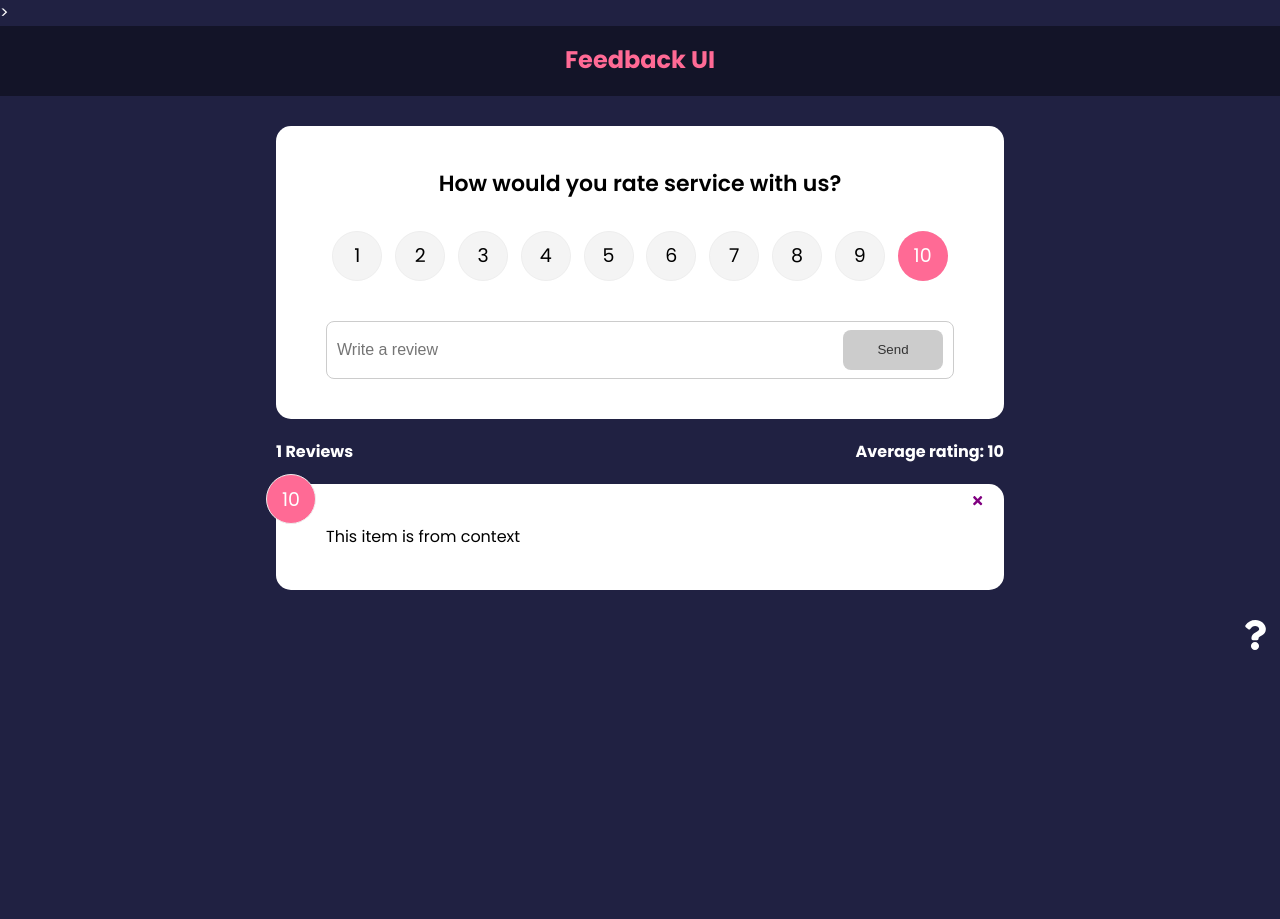
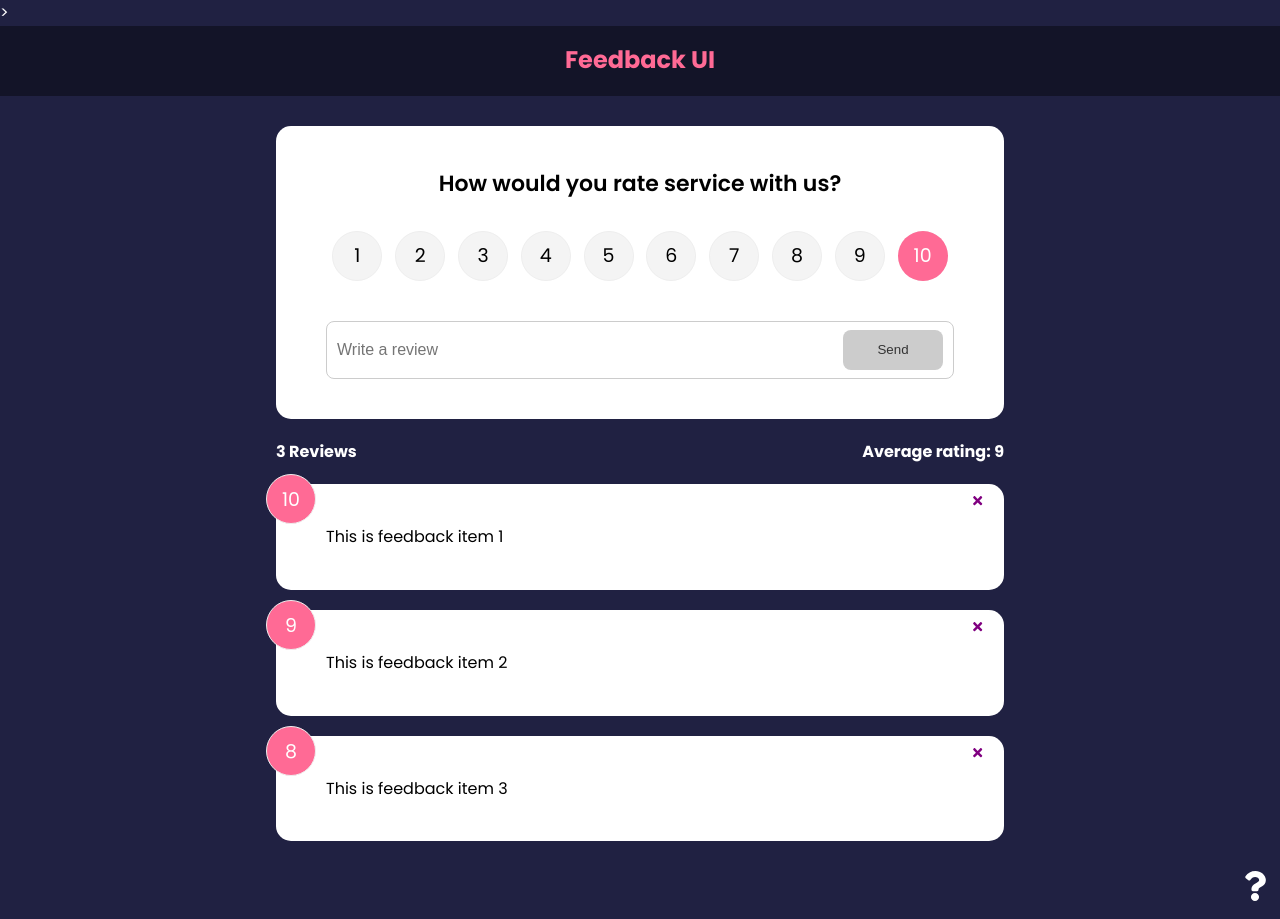
Before and after one commit to ol3gatron/Feedback-App, a React (Create React App) app: page / in a window 1280 px wide. Before the commit the page ends 800 px from the top, so only its background shows below. Built offline with nearby package versions, Linux system fonts and the light colour scheme.

Commit message:
moved addFeedback and deleteFeedback functions to FeedbackContext

```diff
--- a/src/App.js
+++ b/src/App.js
@@ -1,29 +1,13 @@
-import {v4 as uuidv4} from "uuid"
-import {useState} from "react"
 import { BrowserRouter as Router, Route, Routes} from "react-router-dom"
 import Header from "./components/Header"
 import FeedbackList from "./components/FeedbackList"
 import FeedbackStats from "./components/FeedbackStats"
-import FeedbackData from "./data/FeedbackData"
 import FeedbackForm from "./components/FeedbackForm"
 import AboutPage from "./pages/AboutPage"
 import AboutIconLink from "./components/AboutIconLink"
 import { FeedbackProvider } from "./context/FeedbackContext"
 
 function App() {
-  const [feedback, setFeedback] = useState(FeedbackData)
-
-  const addFeedback = (newFeedback) => {
-    newFeedback.id = uuidv4()
-    setFeedback([newFeedback, ...feedback])
-  }
-
-  const deleteFeedback = (id) => {
-    if (window.confirm("Are you sure you want to delete?")) {
-      setFeedback(feedback.filter((item) => item.id !== id))
-    }
-  }
-
   return (
     <FeedbackProvider>>
       <Router>
@@ -32,9 +16,9 @@ function App() {
           <Routes>
             <Route exact path="/" element={
               <>
-                <FeedbackForm  handleAdd={addFeedback}/>
-                <FeedbackStats feedback={feedback} />
-                <FeedbackList  handleDelete={deleteFeedback}/>
+                <FeedbackForm />
+                <FeedbackStats />
+                <FeedbackList />
               </>
             }>
             </Route>
--- a/src/components/FeedbackForm.jsx
+++ b/src/components/FeedbackForm.jsx
@@ -1,13 +1,16 @@
-import { useState } from "react"
+import { useState, useContext } from "react"
 import Card from "./shared/Card"
 import Button from "./shared/Button"
 import RatingSelect from "./RatingSelect"
+import FeedbackContext from "../context/FeedbackContext"
 
-function FeedbackForm({handleAdd}) {
+function FeedbackForm() {
   const [text, setText] = useState("")
   const [rating, setRating] = useState(10)
   const [btnDisabled, setBtnDisabled] = useState(true)
   const [message, setMessage] = useState("")
+
+  const {addFeedback} = useContext(FeedbackContext)
 
   const handleTextChange = (e) => {
     if (text === "") {
@@ -32,7 +35,7 @@ function FeedbackForm({handleAdd}) {
         rating,
       }
 
-    handleAdd(newFeedback)
+    addFeedback(newFeedback)
 
     setText("")
     }
--- a/src/components/FeedbackItem.jsx
+++ b/src/components/FeedbackItem.jsx
@@ -1,12 +1,16 @@
+import { useContext } from "react"
 import {FaTimes} from "react-icons/fa"
 import {PropTypes} from "prop-types"
 import Card from "./shared/Card"
+import FeedbackContext from "../context/FeedbackContext"
 
-function FeedbackItem({item, handleDelete}) {
+function FeedbackItem({item}) {
+  const {deleteFeedback} = useContext(FeedbackContext)
+
   return (
     <Card>
       <div className="num-display">{item.rating}</div>
-      <button onClick={() => handleDelete(item.id)} className="close">
+      <button onClick={() => deleteFeedback(item.id)} className="close">
         <FaTimes color="purple" />
       </button>
       <div className="text-display">{item.text}</div>
--- a/src/components/FeedbackList.jsx
+++ b/src/components/FeedbackList.jsx
@@ -3,7 +3,7 @@ import { useContext } from "react"
 import FeedbackItem from "./FeedbackItem"
 import FeedbackContext from "../context/FeedbackContext"
 
-function FeedbackList({handleDelete}) {
+function FeedbackList() {
   const {feedback} = useContext(FeedbackContext)
 
   if (!feedback || feedback.length === 0) {
@@ -20,7 +20,7 @@ function FeedbackList({handleDelete}) {
           animate={{opacity: 1}}
           exit={{opacity: 0}}
           >
-            <FeedbackItem key={item.id} item={item} handleDelete={handleDelete} />
+            <FeedbackItem key={item.id} item={item}/>
           </motion.div>
         ))}
       </AnimatePresence>
--- a/src/context/FeedbackContext.js
+++ b/src/context/FeedbackContext.js
@@ -1,3 +1,4 @@
+import {v4 as uuidv4} from "uuid"
 import { createContext, useState } from "react";
 
 const FeedbackContext = createContext()
@@ -6,13 +7,36 @@ export const FeedbackProvider = ({children}) => {
   const [feedback, setFeedback] = useState([
     {
       id: 1,
-      text: "This item is from context",
+      text: "This is feedback item 1",
       rating: 10,
-    }
+    },
+    {
+      id: 2,
+      text: "This is feedback item 2",
+      rating: 9,
+    },
+    {
+      id: 3,
+      text: "This is feedback item 3",
+      rating: 8,
+    },
   ])
 
+  const addFeedback = (newFeedback) => {
+    newFeedback.id = uuidv4()
+    setFeedback([newFeedback, ...feedback])
+  }
+
+  const deleteFeedback = (id) => {
+    if (window.confirm("Are you sure you want to delete?")) {
+      setFeedback(feedback.filter((item) => item.id !== id))
+    }
+  }
+
   return <FeedbackContext.Provider value={{
-    feedback
+    feedback,
+    deleteFeedback,
+    addFeedback,
   }}>
     {children}
   </FeedbackContext.Provider>
```
